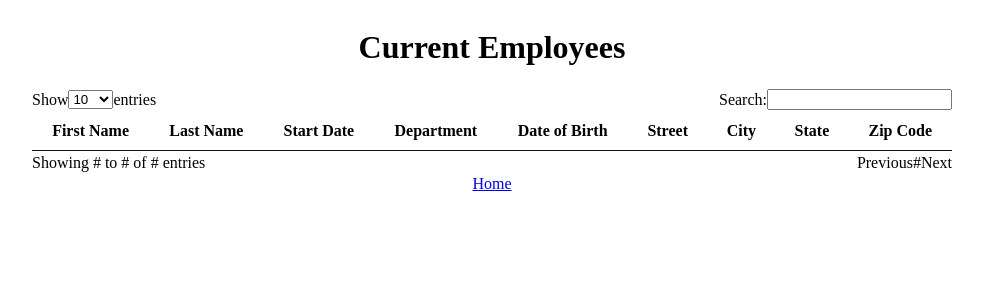
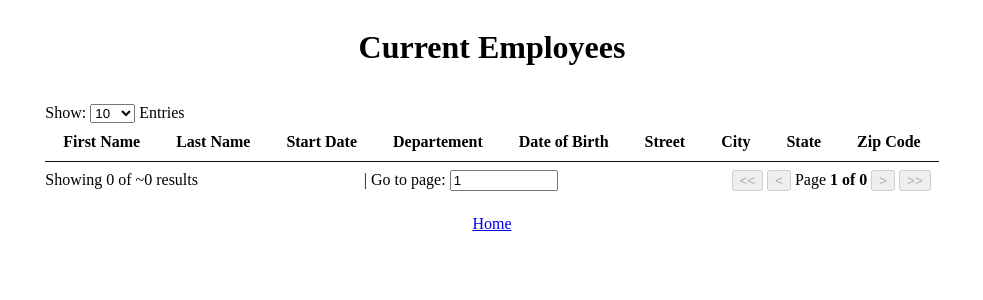
Before and after one commit to Jysai/JCL_14_1, a React (Create React App) app: page /list in a window 1280 px wide. Shown: the top 300 px of the page, without its empty margins (148-1131 px from the left). Built offline with nearby package versions, Linux system fonts and the light colour scheme.

Commit message:
ajout de react-table

```diff
--- a/package.json
+++ b/package.json
@@ -16,7 +16,9 @@
     "react-redux": "^8.0.5",
     "react-router-dom": "^6.8.1",
     "react-scripts": "5.0.1",
+    "react-table": "^7.8.0",
     "redux": "^4.2.1",
+    "styled-components": "^5.3.9",
     "web-vitals": "^2.1.4"
   },
   "scripts": {
--- a/src/components/Form.js
+++ b/src/components/Form.js
@@ -1,6 +1,6 @@
 import {React, useRef } from "react";
 import { useDispatch, useSelector } from "react-redux";
-import { selectUser, userInfos, } from "../feature/userSlice";
+import { selectUser } from "../feature/userSlice";
 import { arrayInfos } from "../feature/arrayUserSlice";
 import DateBirthPicker from "./DateBirthPicker";
 import DateStartPicker from "./DateStartPicker";
@@ -23,8 +23,6 @@ const Form = () => {
 
   const dispatch = useDispatch()
 
-  const arr = []
-
   const saveEmployee = () => {
 
 
@@ -38,9 +36,7 @@ const Form = () => {
     };
 
     dispatch(openModal());
-    // dispatch(userInfos(data));
     dispatch(arrayInfos(data));
-
 
   };
 
--- /dev/null
+++ b/src/components/TableEmployeesLib.js
@@ -0,0 +1,289 @@
+import React from "react";
+import styled from "styled-components";
+import { useTable, usePagination, useSortBy } from "react-table";
+import { useSelector } from "react-redux";
+import { selectUserArray } from "../feature/arrayUserSlice";
+
+// import makeData from "./makeData";
+
+const Styles = styled.div`
+  padding: 1rem;
+
+  table {
+    border-spacing: 0;
+    width: 100%;
+
+
+
+    tr:nth-child(even) {
+
+        background-color: #f9f9f9;
+
+      }
+
+
+    }
+  }
+
+  .pagination {
+    padding: 0.5rem;
+  }
+`;
+
+// Let's add a fetchData method to our Table component that will be used to fetch
+// new data when pagination state changes
+// We can also add a loading state to let our table know it's loading new data
+function Table({
+  columns,
+  data,
+  fetchData,
+  loading,
+  pageCount: controlledPageCount,
+}) {
+  const {
+    getTableProps,
+    getTableBodyProps,
+    headerGroups,
+    prepareRow,
+    page,
+    canPreviousPage,
+    canNextPage,
+    pageOptions,
+    pageCount,
+    gotoPage,
+    nextPage,
+    previousPage,
+    setPageSize,
+    // Get the state from the instance
+    state: { pageIndex, pageSize },
+  } = useTable(
+    {
+      columns,
+      data,
+      initialState: { pageIndex: 0 }, // Pass our hoisted table state
+      manualPagination: true, // Tell the usePagination
+      // hook that we'll handle our own data fetching
+      // This means we'll also have to provide our own
+      // pageCount.
+      pageCount: controlledPageCount,
+    },
+    useSortBy,
+    usePagination
+
+  );
+
+  // Listen for changes in pagination and use the state to fetch our new data
+  React.useEffect(() => {
+    fetchData({ pageIndex, pageSize });
+  }, [fetchData, pageIndex, pageSize]);
+
+  // Render the UI for your table
+  return (
+    <>
+       <span>
+          Show:
+
+        </span>{" "}
+        <select
+          value={pageSize}
+          onChange={(e) => {
+            setPageSize(Number(e.target.value));
+          }}
+        >
+          {[10, 20, 50, 100].map((pageSize) => (
+            <option key={pageSize} value={pageSize}>
+              {pageSize}
+            </option>
+          ))}
+        </select>{" "}
+        <span>
+          Entries
+
+        </span>
+      <table {...getTableProps()}>
+        <thead>
+
+          {headerGroups.map((headerGroup) => (
+            <tr {...headerGroup.getHeaderGroupProps()}>
+              {headerGroup.headers.map((column) => (
+                <th {...column.getHeaderProps(column.getSortByToggleProps())}>
+                  {column.render("Header")}
+                  <span>
+                    {column.isSorted
+                      ? column.isSortedDesc
+                        ? " 🔽"
+                        : " 🔼"
+                      : ""}
+                  </span>
+                </th>
+              ))}
+            </tr>
+          ))}
+        </thead>
+        <tbody {...getTableBodyProps()}>
+          {page.map((row, i) => {
+            prepareRow(row);
+            return (
+              <tr {...row.getRowProps()}>
+                {row.cells.map((cell) => {
+                  return (
+                    <td {...cell.getCellProps()}>{cell.render("Cell")}</td>
+                  );
+                })}
+              </tr>
+            );
+          })}
+
+        </tbody>
+      </table>
+      {/*
+        Pagination can be built however you'd like.
+        This is just a very basic UI implementation:
+      */}
+      <div className="footer-table">
+      <span>{loading ? (
+              // Use our custom loading state to show a loading indicator
+              <span colSpan="10000">Loading...</span>
+            ) : (
+              <span colSpan="10000">
+                Showing {page.length} of ~{controlledPageCount * pageSize}{" "}
+                results
+              </span>
+            )}</span>
+            <span>
+          | Go to page:{" "}
+          <input
+            type="number"
+            defaultValue={pageIndex + 1}
+            onChange={(e) => {
+              const page = e.target.value ? Number(e.target.value) - 1 : 0;
+              gotoPage(page);
+            }}
+            style={{ width: "100px" }}
+          />
+        </span>{" "}
+      <div className="pagination">
+        <button onClick={() => gotoPage(0)} disabled={!canPreviousPage}>
+          {"<<"}
+        </button>{" "}
+        <button onClick={() => previousPage()} disabled={!canPreviousPage}>
+          {"<"}
+        </button>{" "}
+        <span>
+          Page{" "}
+          <strong>
+            {pageIndex + 1} of {pageOptions.length}
+          </strong>{" "}
+        </span>
+        <button onClick={() => nextPage()} disabled={!canNextPage}>
+          {">"}
+        </button>{" "}
+        <button onClick={() => gotoPage(pageCount - 1)} disabled={!canNextPage}>
+          {">>"}
+        </button>{" "}
+
+        </div>
+      </div>
+    </>
+  );
+}
+
+// Let's simulate a large dataset on the server (outside of our component)
+// const serverData = makeData(100);
+// console.log(serverData);
+
+
+function TableEmployeesLib() {
+    const ArrayUserSelector = useSelector(selectUserArray)
+
+  const columns = React.useMemo(
+    () => [
+      {
+        Header: "First Name",
+        accessor: "firstName",
+      },
+      {
+        Header: "Last Name",
+        accessor: "lastName",
+      },
+      {
+        Header: "Start Date",
+        accessor: "startDate",
+      },
+      {
+        Header: "Departement",
+        accessor: "departement",
+      },
+      {
+        Header: "Date of Birth",
+        accessor: "birthDate",
+      },
+      {
+        Header: "Street",
+        accessor: "street",
+      },
+      {
+        Header: "City",
+        accessor: "city",
+      },
+      {
+        Header: "State",
+        accessor: "usState",
+      },
+      {
+        Header: "Zip Code",
+        accessor: "zipCode",
+      },
+    ],
+    []
+  );
+
+  // We'll start our table without any data
+  const [data, setData] = React.useState([]);
+  const [loading, setLoading] = React.useState(false);
+  const [pageCount, setPageCount] = React.useState(0);
+  const fetchIdRef = React.useRef(0);
+
+  const fetchData = React.useCallback(({ pageSize, pageIndex }) => {
+    // This will get called when the table needs new data
+    // You could fetch your data from literally anywhere,
+    // even a server. But for this example, we'll just fake it.
+
+    // Give this fetch an ID
+    const fetchId = ++fetchIdRef.current;
+
+    // Set the loading state
+    setLoading(true);
+
+    // We'll even set a delay to simulate a server here
+    setTimeout(() => {
+      // Only update the data if this is the latest fetch
+      if (fetchId === fetchIdRef.current) {
+        const startRow = pageSize * pageIndex;
+        const endRow = startRow + pageSize;
+        setData(ArrayUserSelector.userArray.slice(startRow, endRow));
+
+        // Your server could send back total page count.
+        // For now we'll just fake it, too
+        setPageCount(Math.ceil(ArrayUserSelector.userArray.length / pageSize));
+
+        setLoading(false);
+      }
+    }, 1000);
+  }, []);
+
+  return (
+    <Styles>
+
+      <Table
+        columns={columns}
+        data={data}
+        fetchData={fetchData}
+        loading={loading}
+        pageCount={pageCount}
+      />
+    </Styles>
+  );
+}
+
+export default TableEmployeesLib;
--- a/src/pages/ListEmployee.js
+++ b/src/pages/ListEmployee.js
@@ -3,6 +3,7 @@ import React from "react";
 import { Link } from "react-router-dom";
 
 import TableEmployees from "../components/TableEmployees";
+import TableEmployeesLib from "../components/TableEmployeesLib";
 
 const ListEmployee = () => {
 
@@ -12,7 +13,8 @@ const ListEmployee = () => {
   return (
     <div id="employee-div" className="container">
       <h1>Current Employees</h1>
-      <TableEmployees/>
+      {/* <TableEmployees/> */}
+      <TableEmployeesLib/>
 
       <Link className="main-nav-logo" to="/">
         Home
--- a/src/styles/index.css
+++ b/src/styles/index.css
@@ -21,3 +21,9 @@ label {
 .address {
   margin-top: 10px;
 }
+
+.footer-table{
+  display: flex;
+    align-items: center;
+    justify-content: space-between
+}
--- a/src/styles/table.css
+++ b/src/styles/table.css
@@ -47,7 +47,7 @@ table{
     align-items: center;
   }
 
-  .header-table, .footer-table{
+  .header-table{
     display: flex;
     justify-content: space-between;
     width: 920px;
```
Also changed, not shown: 2 other files (tests, documents, lock files or other folders).
